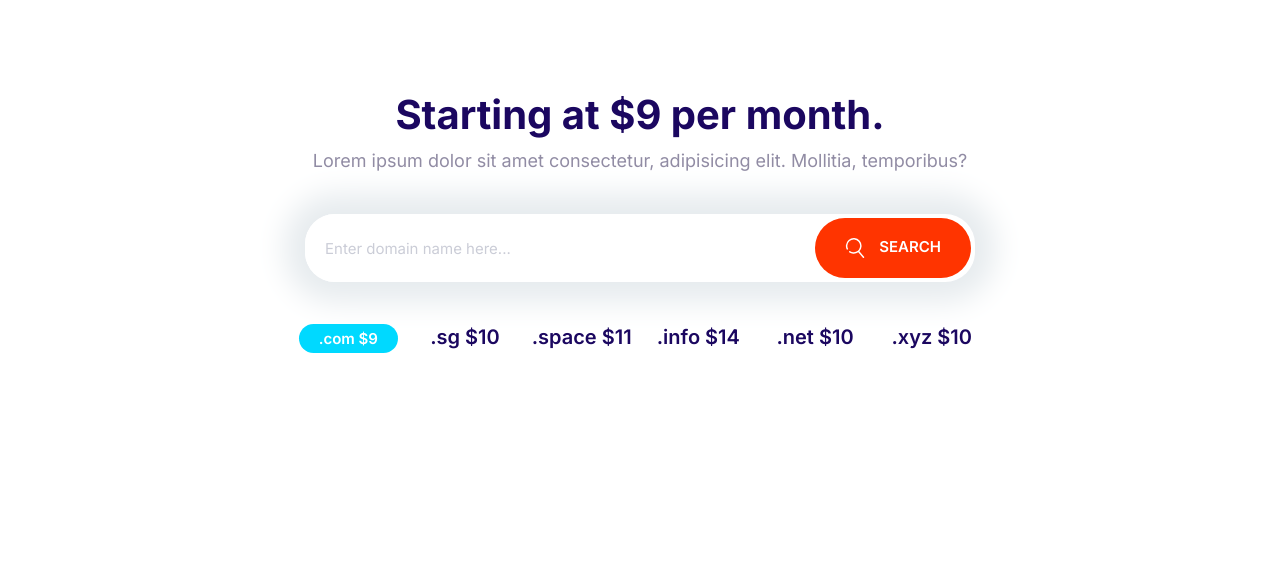
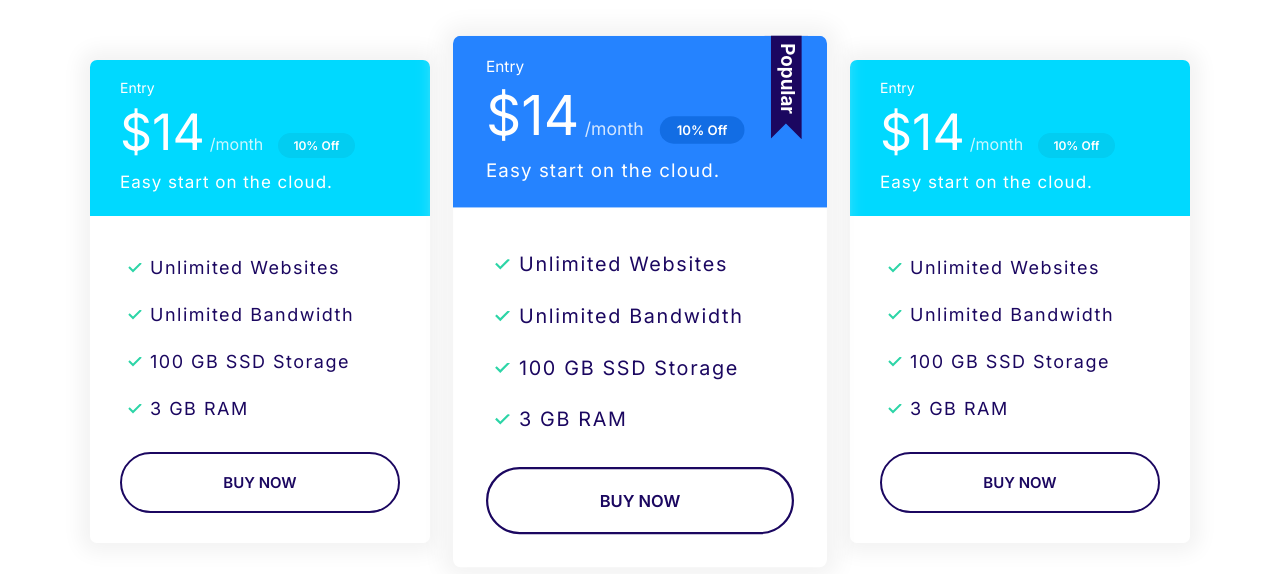
Before and after one commit to keitarusm/Course-Work, a plain HTML site: page HTML-Part3/Moshify/index.html in a window 1280 px wide. Drawn offline with Linux system fonts and the light colour scheme.

Commit message:
added the plan-block element

```diff
--- a/HTML-Part3/Moshify/css/styles.css
+++ b/HTML-Part3/Moshify/css/styles.css
@@ -329,11 +329,19 @@ a {
   color: #fff;
 }
 
+.card--primary .badge--primary {
+  background: #126de4;
+}
+
 .card--secondary .badge--secondary {
   background: #02cdf1;
 }
 
 /* Plans */
+.plan {
+  transition: transform 0.2s ease-out;
+}
+
 .plan__name {
   color: #fff;
   margin: 0;
@@ -368,6 +376,10 @@ a {
   position: relative;
 }
 
+.plan:hover {
+  transform: scale(1.05);
+}
+
 .plan--popular .card__header::before {
   content: url(../images/popular.svg);
   width: 40px;
@@ -392,6 +404,14 @@ a {
 
   .plan__description {
     font-size: 1.7rem;
+  }
+
+  .plan--popular {
+    transform: scale(1.1);
+  }
+
+  .plan--popular:hover {
+    transform: scale(1.15);
   }
 }
 
@@ -727,3 +747,13 @@ a {
     grid-template-columns: repeat(auto-fit, minmax(10rem, 1fr));
   }
 }
+
+/* Plans Block */
+.block-plans .grid {
+  gap: 4rem;
+}
+
+.block-plans .card {
+  max-width: 500px;
+  margin: 0 auto;
+}
--- a/HTML-Part3/Moshify/index.html
+++ b/HTML-Part3/Moshify/index.html
@@ -15,35 +15,69 @@
     <title>Moshify</title>
   </head>
   <body>
-    <section class="block conatiner block-domain">
-      <header class="block__header">
-        <h2>Starting at $9 per month.</h2>
-        <p>
-          Lorem ipsum dolor sit amet consectetur, adipisicing elit. Mollitia,
-          temporibus?
-        </p>
-      </header>
-      <div class="input-group">
-        <input
-          type="text"
-          class="input"
-          placeholder="Enter domain name here..."
-        />
-        <button class="btn btn--accent">
-          <svg class="icon icon--white">
-            <use xlink:href="images/sprite.svg#search"></use>
-          </svg>
-          Search
-        </button>
+    <section class="block container block-plans">
+      <div class="grid grid--1x3">
+        <div class="plan">
+          <div class="card card--secondary">
+            <header class="card__header">
+              <h3 class="plan__name">Entry</h3>
+              <span class="plan__price">$14</span>
+              <span class="plan__billing-cycle">/month</span>
+              <span class="badge badge--secondary badge--small">10% Off</span>
+              <span class="plan__description">Easy start on the cloud.</span>
+            </header>
+            <div class="card__body">
+              <ul class="list list--tick">
+                <li class="list__item">Unlimited Websites</li>
+                <li class="list__item">Unlimited Bandwidth</li>
+                <li class="list__item">100 GB SSD Storage</li>
+                <li class="list__item">3 GB RAM</li>
+              </ul>
+              <button class="btn btn--outline btn--block">Buy Now</button>
+            </div>
+          </div>
+        </div>
+        <div class="plan plan--popular">
+          <div class="card card--primary">
+            <header class="card__header">
+              <h3 class="plan__name">Entry</h3>
+              <span class="plan__price">$14</span>
+              <span class="plan__billing-cycle">/month</span>
+              <span class="badge badge--primary badge--small">10% Off</span>
+              <span class="plan__description">Easy start on the cloud.</span>
+            </header>
+            <div class="card__body">
+              <ul class="list list--tick">
+                <li class="list__item">Unlimited Websites</li>
+                <li class="list__item">Unlimited Bandwidth</li>
+                <li class="list__item">100 GB SSD Storage</li>
+                <li class="list__item">3 GB RAM</li>
+              </ul>
+              <button class="btn btn--outline btn--block">Buy Now</button>
+            </div>
+          </div>
+        </div>
+        <div class="plan">
+          <div class="card card--secondary">
+            <header class="card__header">
+              <h3 class="plan__name">Entry</h3>
+              <span class="plan__price">$14</span>
+              <span class="plan__billing-cycle">/month</span>
+              <span class="badge badge--secondary badge--small">10% Off</span>
+              <span class="plan__description">Easy start on the cloud.</span>
+            </header>
+            <div class="card__body">
+              <ul class="list list--tick">
+                <li class="list__item">Unlimited Websites</li>
+                <li class="list__item">Unlimited Bandwidth</li>
+                <li class="list__item">100 GB SSD Storage</li>
+                <li class="list__item">3 GB RAM</li>
+              </ul>
+              <button class="btn btn--outline btn--block">Buy Now</button>
+            </div>
+          </div>
+        </div>
       </div>
-      <ul class="list block-domain__prices">
-        <li><span class="badge badge--secondary">.com $9</span></li>
-        <li>.sg $10</li>
-        <li>.space $11</li>
-        <li>.info $14</li>
-        <li>.net $10</li>
-        <li>.xyz $10</li>
-      </ul>
     </section>
     <script src="js/main.js"></script>
   </body>
```
Also changed, not shown: HTML-Part3/Moshify/components/plans-block.html (added, +64 -0 lines).
